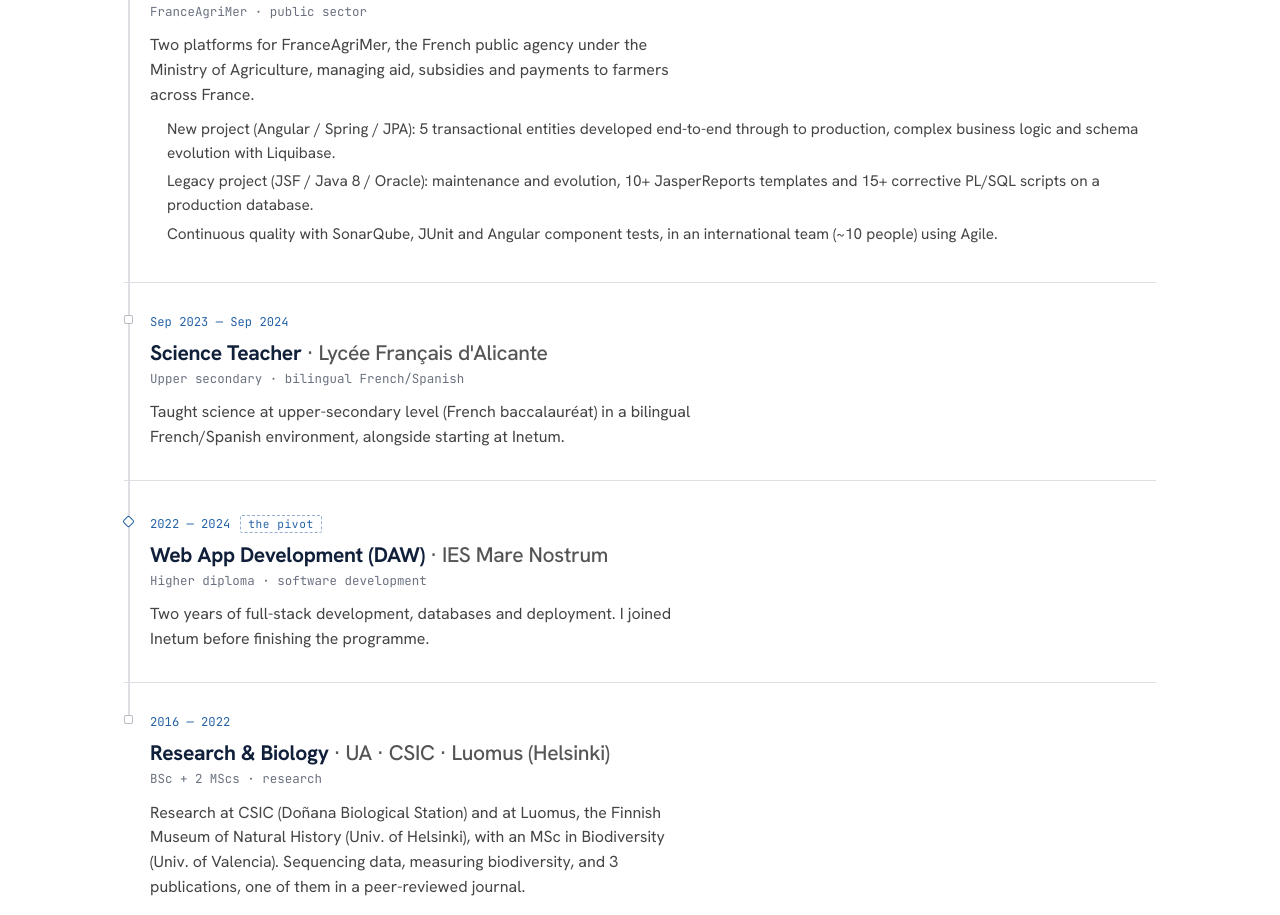
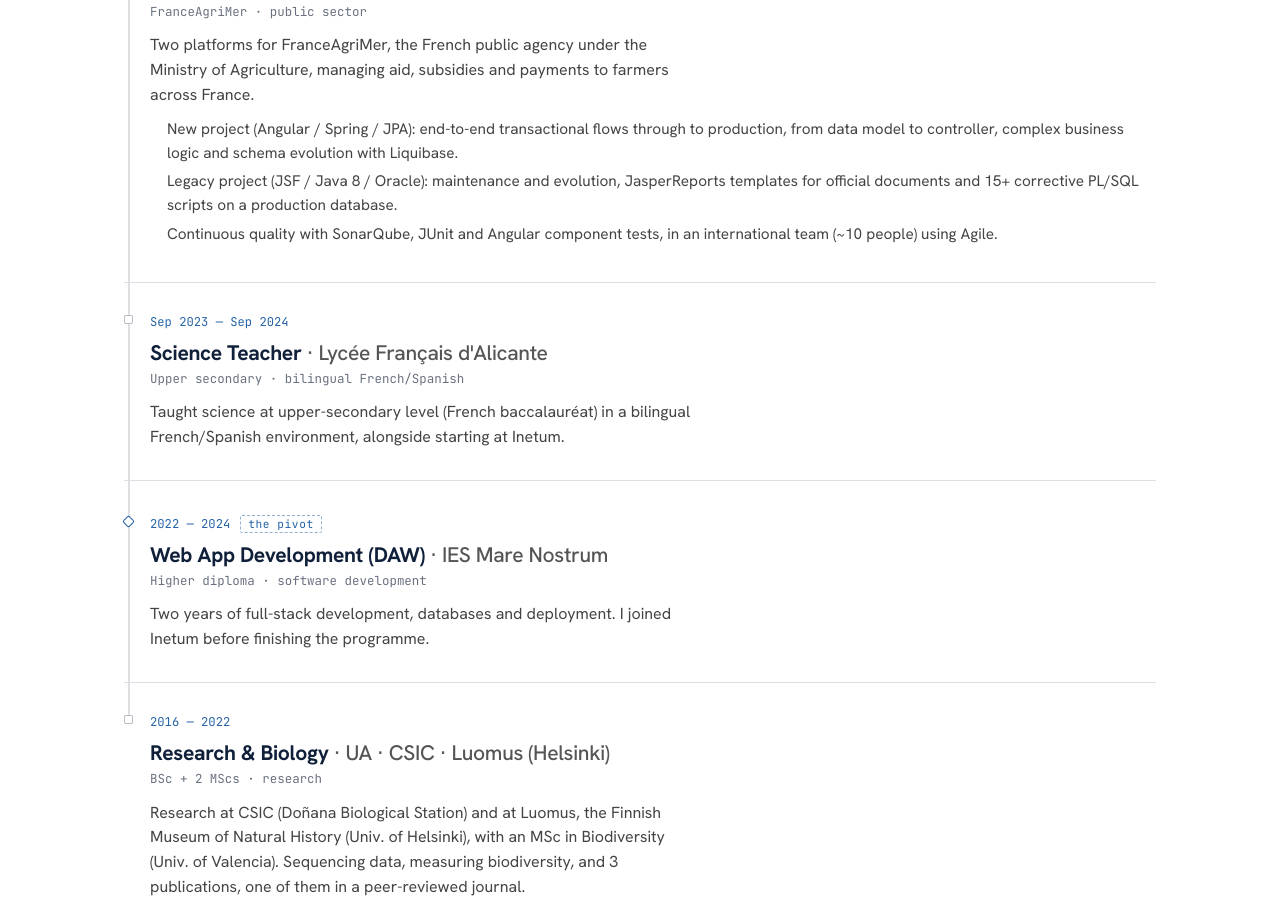
Before and after one commit to GuillermoAlbert/portfolio, a Next.js app: page /en in a window 1280 px wide. Shown: the part 1970-2885 px from the top of the page. Built offline with nearby package versions, Linux system fonts and the light colour scheme; no server answers.

Commit message:
web: los bullets de Inetum describen la responsabilidad en vez de contar piezas

```diff
--- a/components/Experience.tsx
+++ b/components/Experience.tsx
@@ -59,16 +59,16 @@
               <T
                 locale={locale}
                 as="li"
-                es="Proyecto nuevo (Angular / Spring / JPA): 5 entidades transaccionales end-to-end hasta producción, lógica de negocio compleja y evolución del esquema con Liquibase."
-                en="New project (Angular / Spring / JPA): 5 transactional entities developed end-to-end through to production, complex business logic and schema evolution with Liquibase."
-                fr="Nouveau projet (Angular / Spring / JPA) : 5 entités transactionnelles développées end-to-end jusqu'à la production, logique métier complexe et évolution du schéma avec Liquibase."
+                es="Proyecto nuevo (Angular / Spring / JPA): flujos transaccionales end-to-end hasta producción, del modelo de datos al controlador, lógica de negocio compleja y evolución del esquema con Liquibase."
+                en="New project (Angular / Spring / JPA): end-to-end transactional flows through to production, from data model to controller, complex business logic and schema evolution with Liquibase."
+                fr="Nouveau projet (Angular / Spring / JPA) : flux transactionnels end-to-end jusqu'à la production, du modèle de données au contrôleur, logique métier complexe et évolution du schéma avec Liquibase."
               />
               <T
                 locale={locale}
                 as="li"
-                es="Proyecto legacy (JSF / Java 8 / Oracle): mantenimiento evolutivo, 10+ plantillas JasperReports y 15+ scripts correctivos PL/SQL sobre base de datos productiva."
-                en="Legacy project (JSF / Java 8 / Oracle): maintenance and evolution, 10+ JasperReports templates and 15+ corrective PL/SQL scripts on a production database."
-                fr="Projet legacy (JSF / Java 8 / Oracle) : maintenance évolutive, 10+ modèles JasperReports et 15+ scripts correctifs PL/SQL sur une base de données en production."
+                es="Proyecto legacy (JSF / Java 8 / Oracle): mantenimiento evolutivo, plantillas JasperReports para documentos oficiales y 15+ scripts correctivos PL/SQL sobre base de datos productiva."
+                en="Legacy project (JSF / Java 8 / Oracle): maintenance and evolution, JasperReports templates for official documents and 15+ corrective PL/SQL scripts on a production database."
+                fr="Projet legacy (JSF / Java 8 / Oracle) : maintenance évolutive, modèles JasperReports pour les documents officiels et 15+ scripts correctifs PL/SQL sur une base de données en production."
               />
               <T
                 locale={locale}
```
Also changed, not shown: components/Projects.tsx (+5 -6 lines).
